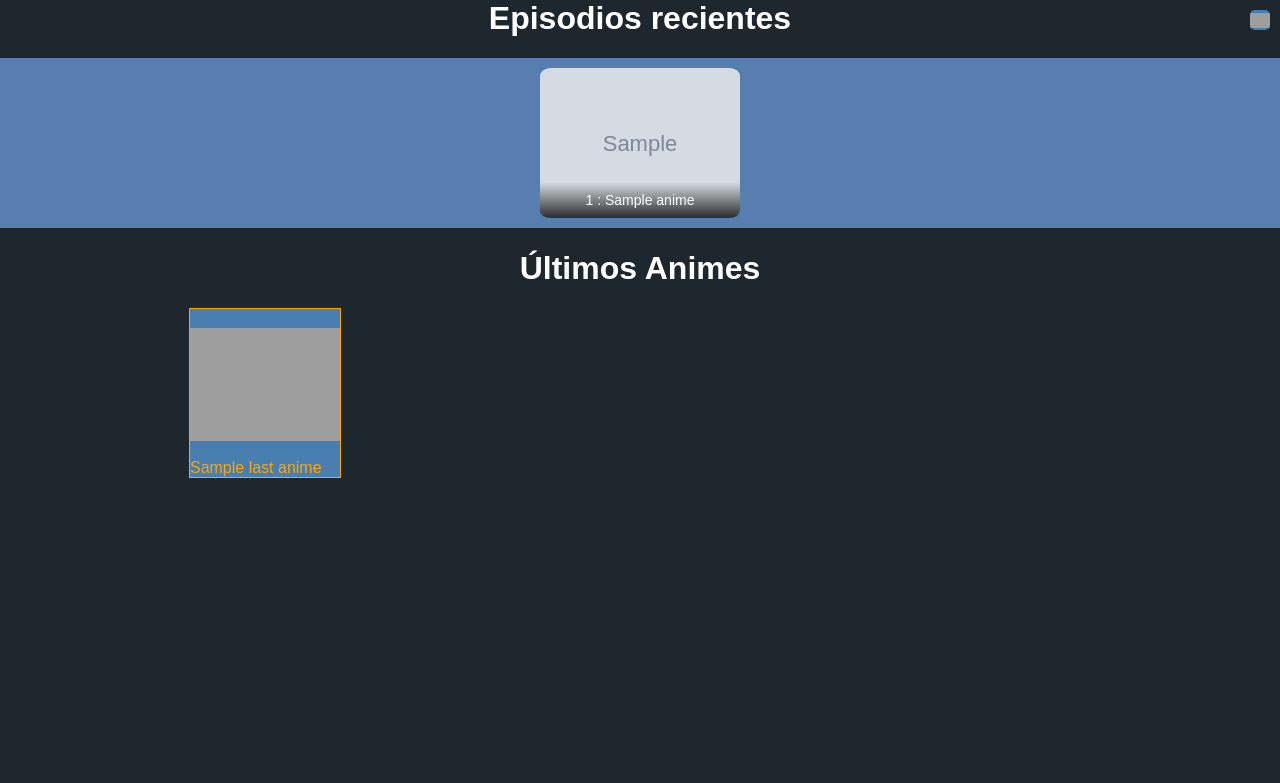
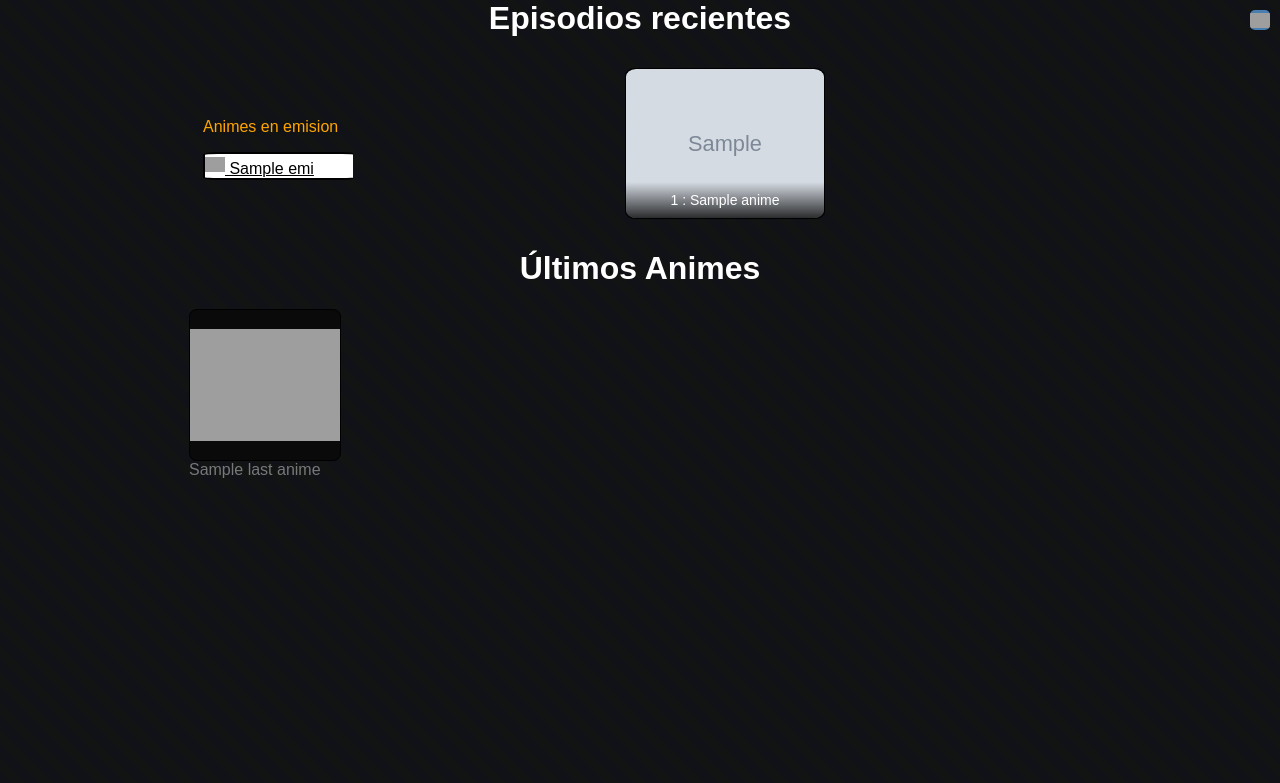
Before and after one commit to felipegranaa/Anime, a Flask app: template anime/templates/home.html in a window 1280 px wide. Shown: the top 783 px of the page. Run offline with Flask 3, Linux system fonts and the light colour scheme; the template is opened without the code that fills it: most values are stand-ins (such as "Sample title", 1, 10 or a date in 2020); grey boxes marked "Sample" are stand-in pictures; grey boxes are pictures that could not be loaded.

Commit message:
Add files via upload

```diff
--- a/anime/api.py
+++ b/anime/api.py
@@ -176,7 +176,7 @@ class AnimeFLV(object):
             anime_links = soup.find_all('a', class_='fa-play-circle')
 
             # Extraer y mostrar el texto del nombre de cada anime
-            anime_names = [link.get_text(strip=True) for link in anime_links]
+            anime_names = [link['href'].replace('/anime/','')for link in anime_links]
 
             for name in anime_names:
                 List_emi.append(name)
--- a/anime/static/home.css
+++ b/anime/static/home.css
@@ -8,10 +8,19 @@
 
 body {
     font-family: Arial, sans-serif;
-    background-color: var(--color3); /* Fondo de la página */
     margin: 0;
     padding: 0;
     position: relative; /* Necesario para el posicionamiento absoluto del botón */
+    background-color: rgb(17, 18, 23);
+    background: repeating-linear-gradient(
+        45deg,
+        rgb(18, 20, 19),
+        rgb(18, 20, 19) 10px,
+        #111217 10px,
+        #111217 20px
+      );
+
+
 }
 
 h1, h2 {
@@ -40,9 +49,10 @@ a, p {
     padding-left: 12cm;
     padding-right: 5cm;
     padding-top: 1cm;
-    border: 20cm;
+    border: 10cm;
+    border-color:rgb(18, 20, 19) ;
     overflow: hidden;
-    background-color: #587eb0;
+
     display: flex;
     flex-wrap: wrap;
     justify-content: center;
@@ -89,7 +99,6 @@ img {
 
 
 .boxo {
-    background-color: var(--color1); /* Fondo de las cajas */
     width:  200px;
     height: auto;
     object-fit: contain;
@@ -102,12 +111,11 @@ img {
 }
 
 .boxa{
-    border: 1px solid var(--color2);
-    background-color: var(--color4); /* Fondo de las cajas */
     width: 150px;
     height: auto;
     object-fit: contain;
     flex-wrap: wrap;
+    border: 0px solid #000000;
 }
 
 .boxa img {
@@ -164,10 +172,11 @@ a:hover{
 }
 
 .button-img-anime {
+    border: 1px solid #000000;
+    border-radius: 5%;
     display: flex;
     flex-wrap: wrap;
     text-decoration: none;
-    background-color: var(--color4); /* Fondo de los botones */
     height: auto;
 }
 
@@ -177,7 +186,20 @@ a:hover{
     object-fit: contain; /* Asegura que la imagen mantenga sus proporciones */
 }
 
+.button-img-anime-a {
+    border-radius: 5%;
+    display: flex;
+    flex-wrap: wrap;
+    text-decoration: none;
+    height: auto;
+    color: #787878;
+}
 
+.button-img-anime-a img {
+    width: 150px;
+    height: 150px;
+    object-fit: contain; /* Asegura que la imagen mantenga sus proporciones */
+}
 
 button{
     background: #687eb0;
@@ -291,3 +313,40 @@ button{
 .lisi{
     flex-basis: 55%;
 }
+.lul{
+    background-color: #fff;
+    border: 2px solid #000000;
+    border-radius: 10%;
+    width: 150px;
+    white-space: nowrap;
+    overflow: hidden;
+    text-overflow: ellipsis;
+    margin-bottom:  5px;
+}
+
+.lul img{
+    width: 20px;
+    height: 20px;
+    object-fit: contain; /* Asegura que la imagen mantenga sus proporciones */
+}
+
+.lulu{
+    width: 150px;
+    white-space: nowrap;
+    overflow: hidden;
+    text-overflow: ellipsis;
+}
+.lulu a{
+    color: #000000;
+
+}
+.lulu a :hover{
+    color: #787878;
+    text-overflow: inherit;
+}
+
+.noni{
+    background-color: rgb(10, 10, 10);
+    border-radius: 5%;
+    border: 1px solid #000000;
+}
--- a/anime/templates/home.html
+++ b/anime/templates/home.html
@@ -104,20 +104,29 @@
     <h1>Episodios recientes</h1>
 
     <div class="bini">
-    <span>
-    <!-- Botón para mover hacia la izquierda -->
 
-    </span>
 
     <span>
     <!-- Lista de episodios -->
+
     <ul class="episode_list" id="anime-list">
-
+        <div class="lulu">
+            <p>Animes en emision</p>
+            {% for emi in emision %}
+            <a href="/info/{{emi}}">
+                <div class="lul">
+                    <img src="https://w7.pngwing.com/pngs/737/765/png-transparent-arrow-computer-icons-circle-arrow-angle-logo-share-icon-thumbnail.png" alt="">
+                    {{emi.replace('-',' ')}}
+            </div>
+            </a>
+            {% endfor %}
+        </div>
 
         <li class="lisi">
             {% for episode in last_episodes %}
             <div class="boxo">
                 <a href="{{ url_for('episode', anime_id=episode.anime, episode_id=episode.id, server='MEGA') }}" class="button-img-anime">
+
                     <div class="image-container">
                         <img src="{{ episode.image_preview }}" alt="{{ episode.anime }}">
                         <div class="overlay-text">
@@ -132,12 +141,8 @@
             {% endfor %}
         </li>
 
+    </ul>
 
-
-    </ul>
-    </span>
-    <span>
-    <!-- Botón para mover hacia la derecha -->
 
     </span>
     </div>
@@ -148,8 +153,10 @@
     <ul class="anime-list">
         {% for last_anime in last_animes %}
         <li class="boxa">
-            <a  href="{{ url_for('info', anime_id=last_anime.id) }}" class="button-img-anime">
-                <img src="https://www3.animeflv.net{{ last_anime.poster }}" alt="{{ last_anime.title }}">
+            <a  href="{{ url_for('info', anime_id=last_anime.id) }}" class="button-img-anime-a">
+                <div class="noni">
+                    <img src="https://www3.animeflv.net{{ last_anime.poster }}" alt="{{ last_anime.title }}">
+                </div>
                 {{ last_anime.title }}
             </a>
         </li>
```
Also changed, not shown: anime/static/episode.css (+15 -5 lines), anime/static/info.css (+15 -5 lines), anime/static/result.css (+10 -1 lines), anime/static/styles.css (+13 -4 lines).
